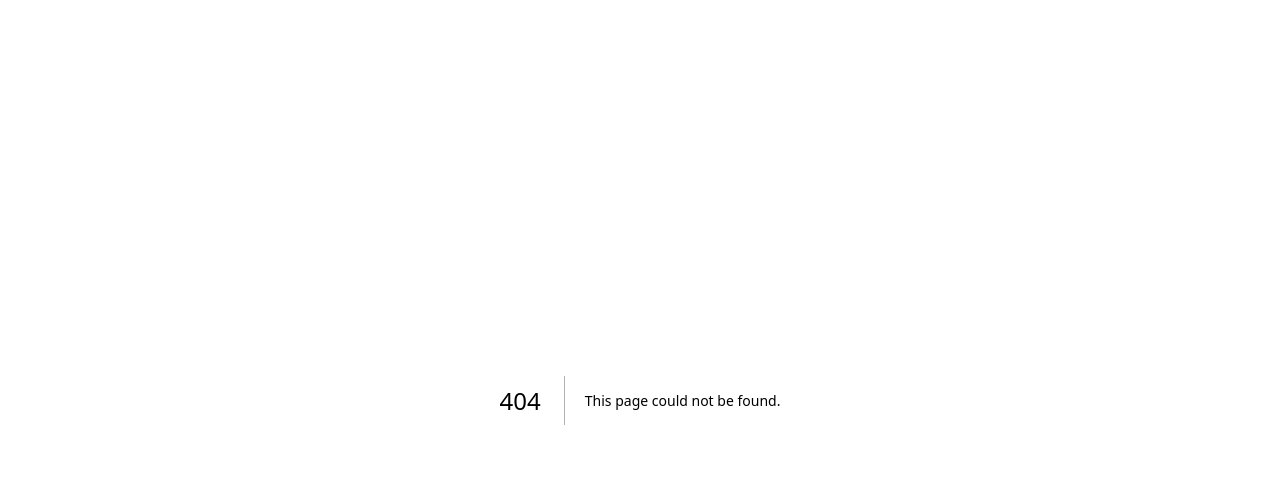
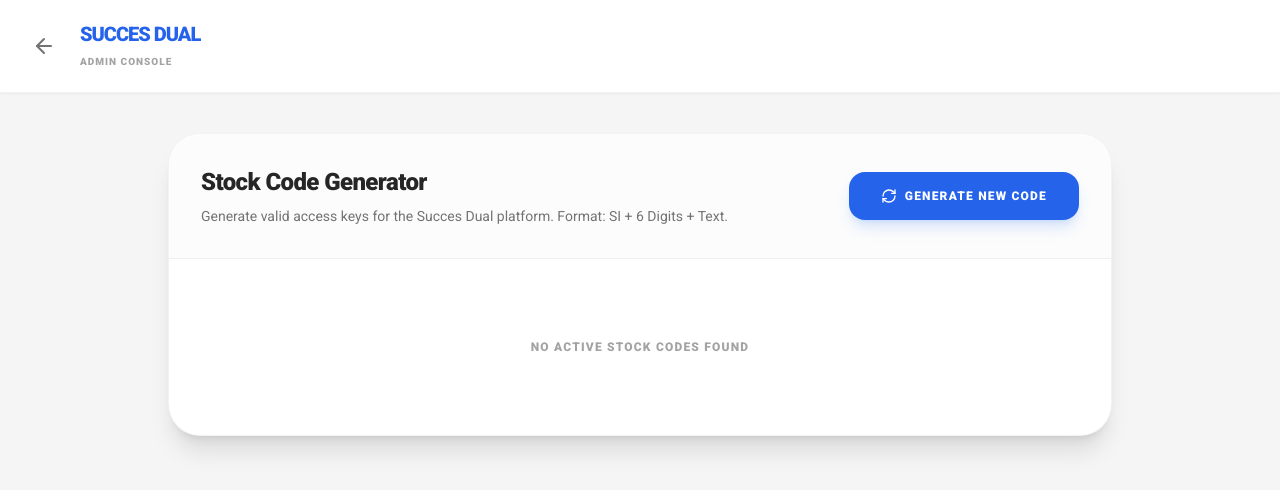
Before and after one commit to eburondeveloperph-gif/eburondual, a Next.js app: page /admin in a window 1280 px wide. Before the commit this address had no page. Shown: the top 490 px of the page. Built offline with nearby package versions, Linux system fonts and the light colour scheme.

Commit message:
refactor: Rename application to Succes Dual Translator
Update application name and branding assets from "Eburon Dual Translator" to "Succes Dual Translator" across the codebase, including HTML, metadata, and system instructions. This change reflects the rebranding of the application.

```diff
--- /dev/null
+++ b/app/admin/page.tsx
@@ -0,0 +1,173 @@
+
+"use client";
+
+import React, { useState, useEffect } from 'react';
+import { useRouter } from 'next/navigation';
+import { ArrowLeft, RefreshCw, Trash2, Copy, Check } from 'lucide-react';
+
+interface AccessCode {
+  code: string;
+  createdAt: number;
+  generationDuration: number; // in milliseconds
+}
+
+export default function AdminPage() {
+  const router = useRouter();
+  const [codes, setCodes] = useState<AccessCode[]>([]);
+  const [copiedId, setCopiedId] = useState<string | null>(null);
+
+  useEffect(() => {
+    const stored = localStorage.getItem('succes_access_codes');
+    if (stored) {
+      try {
+        setCodes(JSON.parse(stored));
+      } catch (e) {
+        console.error('Failed to parse codes', e);
+      }
+    }
+  }, []);
+
+  const generateCode = () => {
+    // Track Performance Start
+    const startTime = performance.now();
+
+    // Logic: SI + 6 Digits + Text
+    const digits = Math.floor(100000 + Math.random() * 900000); // 6 digits
+    const chars = "ABCDEFGHIJKLMNOPQRSTUVWXYZ";
+    let text = "";
+    for (let i = 0; i < 4; i++) {
+        text += chars.charAt(Math.floor(Math.random() * chars.length));
+    }
+
+    const newCodeString = `SI${digits}${text}`;
+
+    // Track Performance End
+    const endTime = performance.now();
+    const duration = endTime - startTime;
+
+    const newEntry: AccessCode = {
+      code: newCodeString,
+      createdAt: Date.now(),
+      generationDuration: duration
+    };
+
+    const updatedCodes = [newEntry, ...codes];
+    setCodes(updatedCodes);
+    localStorage.setItem('succes_access_codes', JSON.stringify(updatedCodes));
+  };
+
+  const deleteCode = (codeToDelete: string) => {
+    if (confirm(`Delete code ${codeToDelete}?`)) {
+      const updated = codes.filter(c => c.code !== codeToDelete);
+      setCodes(updated);
+      localStorage.setItem('succes_access_codes', JSON.stringify(updated));
+    }
+  };
+
+  const copyToClipboard = (code: string) => {
+    navigator.clipboard.writeText(code);
+    setCopiedId(code);
+    setTimeout(() => setCopiedId(null), 2000);
+  };
+
+  return (
+    <div className="min-h-screen bg-neutral-100 flex flex-col font-roboto text-neutral-800">
+      <header className="bg-white px-6 py-5 border-b border-black/5 flex items-center justify-between shadow-sm">
+        <div className="flex items-center gap-4">
+          <button
+            onClick={() => router.push('/')}
+            className="p-2 hover:bg-neutral-100 rounded-xl transition-colors text-neutral-500"
+          >
+            <ArrowLeft className="w-6 h-6" />
+          </button>
+          <div>
+            <h1 className="text-xl font-black uppercase tracking-tighter text-blue-600">Succes Dual</h1>
+            <span className="text-[10px] font-black uppercase tracking-widest text-neutral-400">Admin Console</span>
+          </div>
+        </div>
+      </header>
+
+      <main className="flex-1 p-6 sm:p-10 max-w-5xl mx-auto w-full">
+        <div className="bg-white rounded-[2rem] shadow-xl border border-black/5 overflow-hidden">
+
+          {/* Generator Section */}
+          <div className="p-8 border-b border-black/5 bg-neutral-50/50">
+             <div className="flex flex-col sm:flex-row items-center justify-between gap-6">
+                <div>
+                  <h2 className="text-2xl font-black tracking-tight mb-2">Stock Code Generator</h2>
+                  <p className="text-sm text-neutral-500">Generate valid access keys for the Succes Dual platform. Format: SI + 6 Digits + Text.</p>
+                </div>
+                <button
+                  onClick={generateCode}
+                  className="bg-blue-600 hover:bg-blue-700 text-white px-8 py-4 rounded-2xl font-black uppercase tracking-widest text-xs flex items-center gap-2 shadow-lg shadow-blue-500/20 active:scale-95 transition-all"
+                >
+                  <RefreshCw className="w-4 h-4" />
+                  Generate New Code
+                </button>
+             </div>
+          </div>
+
+          {/* List Section */}
+          <div className="p-0">
+            {codes.length === 0 ? (
+              <div className="p-20 text-center text-neutral-400">
+                <p className="font-black uppercase tracking-widest text-xs">No active stock codes found</p>
+              </div>
+            ) : (
+              <div className="overflow-x-auto">
+                <table className="w-full text-left">
+                  <thead className="bg-neutral-100 text-[10px] font-black uppercase tracking-widest text-neutral-500">
+                    <tr>
+                      <th className="px-8 py-4">Access Code</th>
+                      <th className="px-8 py-4">Created At</th>
+                      <th className="px-8 py-4">Perf. Time</th>
+                      <th className="px-8 py-4 text-right">Actions</th>
+                    </tr>
+                  </thead>
+                  <tbody className="divide-y divide-black/5">
+                    {codes.map((item) => (
+                      <tr key={item.code} className="hover:bg-blue-50/30 transition-colors group">
+                        <td className="px-8 py-5">
+                          <span className="font-mono font-bold text-lg text-neutral-800 tracking-tight">{item.code}</span>
+                        </td>
+                        <td className="px-8 py-5">
+                           <div className="flex flex-col">
+                             <span className="text-sm font-bold text-neutral-700">{new Date(item.createdAt).toLocaleDateString()}</span>
+                             <span className="text-xs text-neutral-400">{new Date(item.createdAt).toLocaleTimeString()}</span>
+                           </div>
+                        </td>
+                        <td className="px-8 py-5">
+                           <span className="inline-block bg-green-100 text-green-700 px-2 py-1 rounded text-[10px] font-bold font-mono">
+                             {item.generationDuration.toFixed(3)} ms
+                           </span>
+                        </td>
+                        <td className="px-8 py-5 text-right">
+                          <div className="flex items-center justify-end gap-3">
+                            <button
+                              onClick={() => copyToClipboard(item.code)}
+                              className="text-neutral-400 hover:text-blue-600 transition-colors"
+                              title="Copy Code"
+                            >
+                              {copiedId === item.code ? <Check className="w-5 h-5 text-green-500" /> : <Copy className="w-5 h-5" />}
+                            </button>
+                            <button
+                              onClick={() => deleteCode(item.code)}
+                              className="text-neutral-400 hover:text-red-500 transition-colors"
+                              title="Delete Code"
+                            >
+                              <Trash2 className="w-5 h-5" />
+                            </button>
+                          </div>
+                        </td>
+                      </tr>
+                    ))}
+                  </tbody>
+                </table>
+              </div>
+            )}
+          </div>
+        </div>
+      </main>
+    </div>
+  );
+}
--- a/app/layout.tsx
+++ b/app/layout.tsx
@@ -1,3 +1,4 @@
+
 import React from "react";
 import type { Metadata } from "next";
 import { Roboto } from "next/font/google";
@@ -10,7 +11,7 @@
 });
 
 export const metadata: Metadata = {
-  title: "Eburon Dual Translator",
+  title: "Succes Dual Translator",
   description: "A professional one-to-one real-time translation tool.",
 };
 
--- a/app/page.tsx
+++ b/app/page.tsx
@@ -2,12 +2,14 @@
 "use client";
 
 import React, { useState, useEffect, useRef } from 'react';
+import { useRouter } from 'next/navigation';
 import { History, Clock, X, ChevronDown, ChevronUp, Trash2 } from 'lucide-react';
 import { AppState, Message, LANGUAGES, SavedSession } from '../types';
 import { GeminiLiveService } from '../services/geminiLiveService';
 import { TranslationColumn } from '../components/TranslationColumn';
 
 export default function Home() {
+  const router = useRouter();
   const [appState, setAppState] = useState<AppState>(AppState.LOGIN);
   const [loginCode, setLoginCode] = useState('');
   const [error, setError] = useState<string | null>(null);
@@ -31,7 +33,7 @@
 
   // Load history from local storage on mount
   useEffect(() => {
-    const saved = localStorage.getItem('eburon_history');
+    const saved = localStorage.getItem('succes_history');
     if (saved) {
       try {
         setHistory(JSON.parse(saved));
@@ -44,11 +46,36 @@
   const handleLogin = (e: React.FormEvent) => {
     e.preventDefault();
     const clean = loginCode.trim().toUpperCase();
-    if (/^(SI[A-Z]{2}\d{6}|AR\d{6}|EBURON2025|DEBUG)$/.test(clean)) {
+
+    // 1. Admin Command Check
+    if (clean === '//ADMIN') {
+      router.push('/admin');
+      return;
+    }
+
+    // 2. Load generated stock codes
+    let validStockCodes: string[] = [];
+    try {
+      const stored = localStorage.getItem('succes_access_codes');
+      if (stored) {
+        const parsed = JSON.parse(stored);
+        validStockCodes = parsed.map((item: any) => item.code);
+      }
+    } catch (e) {
+      console.error('Error reading stock codes', e);
+    }
+
+    // 3. Validation Logic
+    // Allow: Master Key (SUCCES2025), Generated Stock Codes, or Legacy/Debug formats
+    const isMaster = clean === 'SUCCES2025';
+    const isStockCode = validStockCodes.includes(clean);
+    const isLegacy = /^(SI[A-Z]{2}\d{6}|AR\d{6}|DEBUG)$/.test(clean);
+
+    if (isMaster || isStockCode || isLegacy) {
       setAppState(AppState.TRANSLATOR);
       setError(null);
     } else {
-      setError('Invalid professional code. Use EBURON2025');
+      setError('Invalid Access Code. Please check your stock entry.');
     }
   };
 
@@ -67,14 +94,14 @@
 
     const updatedHistory = [newSession, ...history];
     setHistory(updatedHistory);
-    localStorage.setItem('eburon_history', JSON.stringify(updatedHistory));
+    localStorage.setItem('succes_history', JSON.stringify(updatedHistory));
     alert('Current session saved to History.');
   };
 
   const clearHistory = () => {
     if (confirm('Are you sure you want to clear all history?')) {
       setHistory([]);
-      localStorage.removeItem('eburon_history');
+      localStorage.removeItem('succes_history');
     }
   };
 
@@ -135,7 +162,7 @@
                 <path strokeLinecap="round" strokeLinejoin="round" strokeWidth={2.5} d="M3 5h12M9 3v2m1.048 9.5A18.022 18.022 0 016.412 9m6.088 9h7M11 21l5-10 5 10M12.751 5C11.783 10.77 8.07 15.61 3 18.129" />
               </svg>
             </div>
-            <h1 className="text-4xl font-black tracking-tighter text-neutral-900">Eburon Dual</h1>
+            <h1 className="text-4xl font-black tracking-tighter text-neutral-900">Succes Dual</h1>
             <p className="text-neutral-500 font-bold uppercase tracking-widest text-[10px] mt-2">Professional Dialogue Engine</p>
           </div>
           <div className="bg-white p-8 rounded-[2.5rem] shadow-2xl border border-black/5">
@@ -145,10 +172,10 @@
                 <input
                   type="text"
                   value={loginCode}
-                  onChange={(e) => setLoginCode(e.target.value.toUpperCase())}
-                  placeholder="EBURON2025"
-                  className="w-full px-6 py-5 rounded-3xl bg-neutral-50 border-none focus:ring-4 focus:ring-blue-500/10 outline-none text-center font-black text-2xl tracking-tighter placeholder:text-neutral-200"
-                  maxLength={10}
+                  onChange={(e) => setLoginCode(e.target.value)}
+                  placeholder="SUCCES2025"
+                  className="w-full px-6 py-5 rounded-3xl bg-neutral-50 border-none focus:ring-4 focus:ring-blue-500/10 outline-none text-center font-black text-2xl tracking-tighter placeholder:text-neutral-200 uppercase"
+                  maxLength={20}
                   autoFocus
                 />
               </div>
@@ -157,6 +184,9 @@
                 Authorize
               </button>
             </form>
+            <p className="mt-8 text-center text-[9px] text-neutral-300 font-black uppercase tracking-[0.2em]">
+                Enter //ADMIN for Stock Generation
+            </p>
           </div>
         </div>
       </div>
@@ -168,7 +198,7 @@
       {/* Sketch Header */}
       <header className="px-6 py-4 flex items-center justify-between bg-white border-b border-black/10 no-print z-40 relative">
         <div className="flex items-center gap-2">
-          <span className="text-blue-600 font-black tracking-tighter text-2xl">EBURON DUAL</span>
+          <span className="text-blue-600 font-black tracking-tighter text-2xl">SUCCES DUAL</span>
           <span className="text-[10px] font-black text-blue-400/50 uppercase tracking-widest hidden sm:inline-block">(online ●)</span>
         </div>
 
--- a/index.html
+++ b/index.html
@@ -4,7 +4,7 @@
 <head>
     <meta charset="UTF-8">
     <meta name="viewport" content="width=device-width, initial-scale=1.0, maximum-scale=1.0, user-scalable=no">
-    <title>Eburon Dual Translator</title>
+    <title>Succes Dual Translator</title>
     <script src="https://cdn.tailwindcss.com"></script>
     <style>
       @import url('https://fonts.googleapis.com/css2?family=Roboto:wght@300;400;500;700;900&display=swap');
--- a/metadata.json
+++ b/metadata.json
@@ -1,5 +1,5 @@
 {
-  "name": "Eburon Dual Language Translator",
+  "name": "Succes Dual Translator",
   "description": "A high-quality, low-latency one-to-one translation tool designed for professional reception desks and medical environments.",
   "requestFramePermissions": [
     "microphone"
--- a/services/geminiLiveService.ts
+++ b/services/geminiLiveService.ts
@@ -32,7 +32,7 @@
 
     this.stream = await navigator.mediaDevices.getUserMedia({ audio: true });
 
-    const systemInstruction = `You are a professional dual-language translator for Eburon.
+    const systemInstruction = `You are a professional dual-language translator for Succes Dual.
     You are facilitating a conversation between a STAFF member speaking ${config.staffLanguage} and a VISITOR speaking ${config.visitorLanguage}.
 
     CRITICAL RULES:
```
